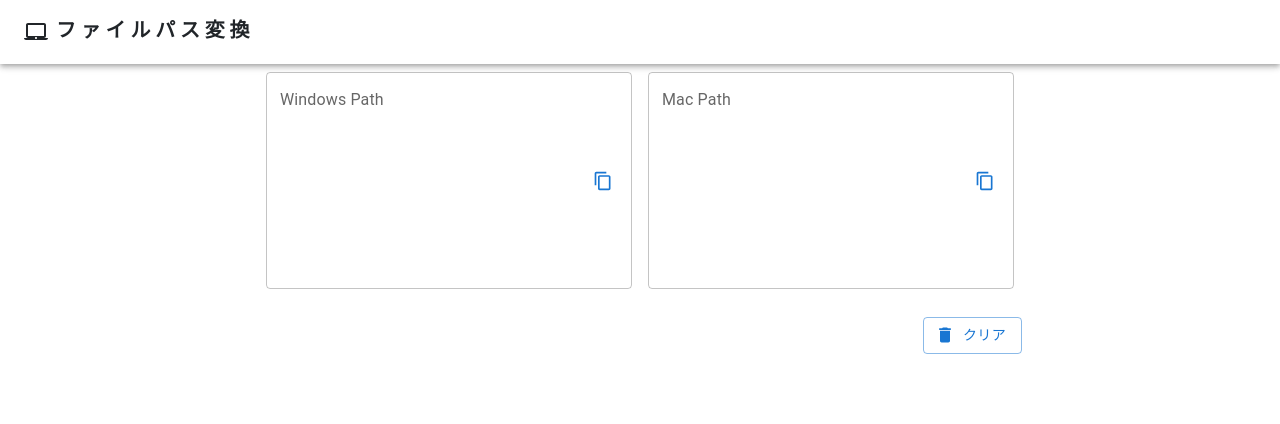
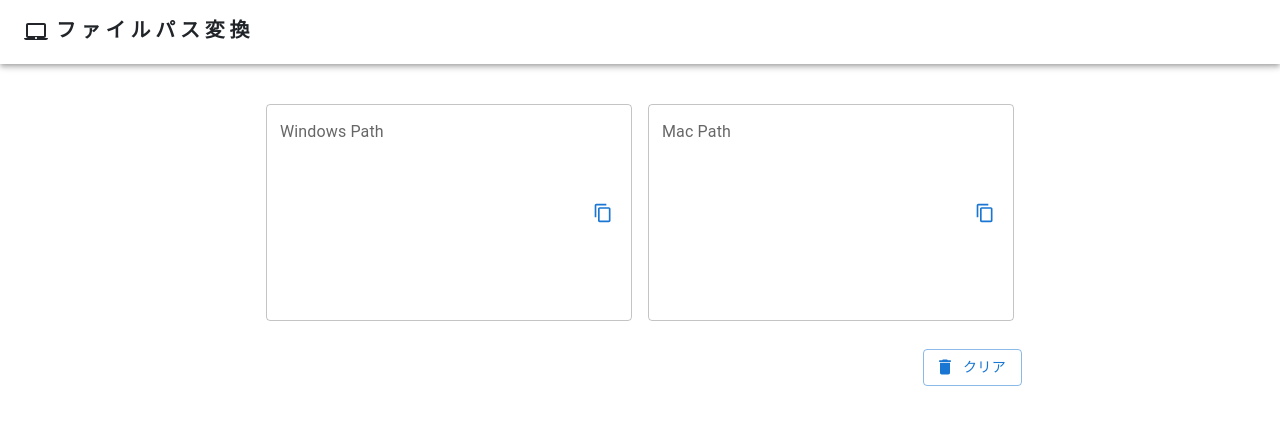
Before and after one commit to powerninja/cross_path, a React (Create React App) app: page / in a window 1280 px wide. Shown: the top 424 px of the page. Built offline with nearby package versions, Linux system fonts and the light colour scheme.

Commit message:
change:App BarとTextfieldの間を開ける

```diff
--- a/src/App.tsx
+++ b/src/App.tsx
@@ -115,6 +115,7 @@ export const App = () => {
           </Toolbar>
         </AppBar>
       </Box>
+      <Box sx={{ mt: 4 }}>
         <div
           style={{
             height: 'auto',
@@ -184,6 +185,7 @@ export const App = () => {
             </Box>
           </div>
         </div>
+      </Box>
     </>
   );
 };
```
Lines whose indentation alone changed are shown as unchanged.
